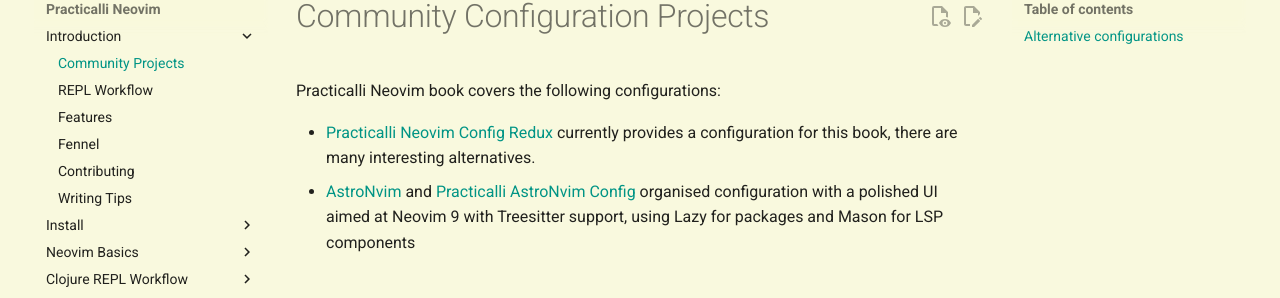
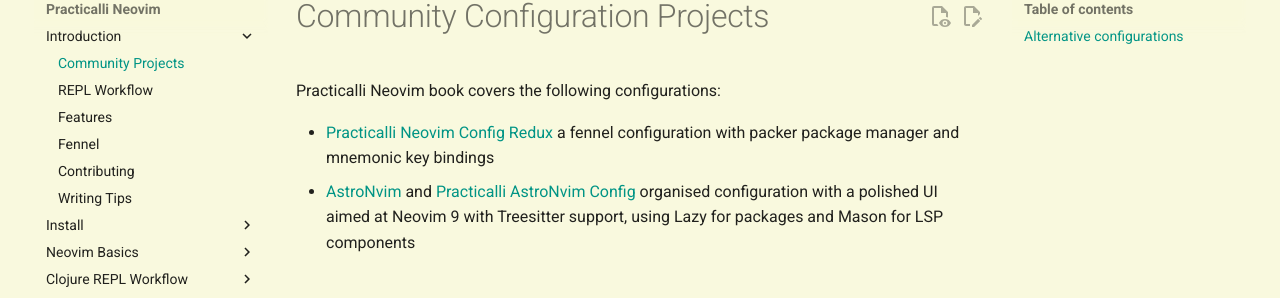
Before and after one commit to practicalli/neovim, an MkDocs documentation site: the page built from docs/introduction/community-projects.md, in a window 1280 px wide and 1034 px high. Shown: the part 148-446 px from the top of the window. Built offline with MkDocs 1.6.1 and Material for MkDocs 9.7.7, drawn with Linux system fonts in a browser that asks for light colours; plug-ins that fetch from the network failed and are left out; comment, search, counter and statistics services are not loaded.

Commit message:
intro: revise practicalli neovim config redux description
Signed-off-by: John Practicalli <250870+practicalli-john@users.noreply.github.com>

```diff
--- a/docs/introduction/community-projects.md
+++ b/docs/introduction/community-projects.md
@@ -2,7 +2,7 @@
 
 Practicalli Neovim book covers the following configurations:
 
-- [Practicalli Neovim Config Redux](https://github.com/practicalli/neovim-config-redux) currently provides a configuration for this book, there are many interesting alternatives.
+- [Practicalli Neovim Config Redux](https://github.com/practicalli/neovim-config-redux) a fennel configuration with packer package manager and mnemonic key bindings
 - [AstroNvim](https://github.com/AstroNvim/AstroNvim) and [Practicalli AstroNvim Config](https://github.com/practicalli/astronvim-config) organised configuration with a polished UI aimed at Neovim 9 with Treesitter support, using Lazy for packages and  Mason for LSP components
 
 
```
